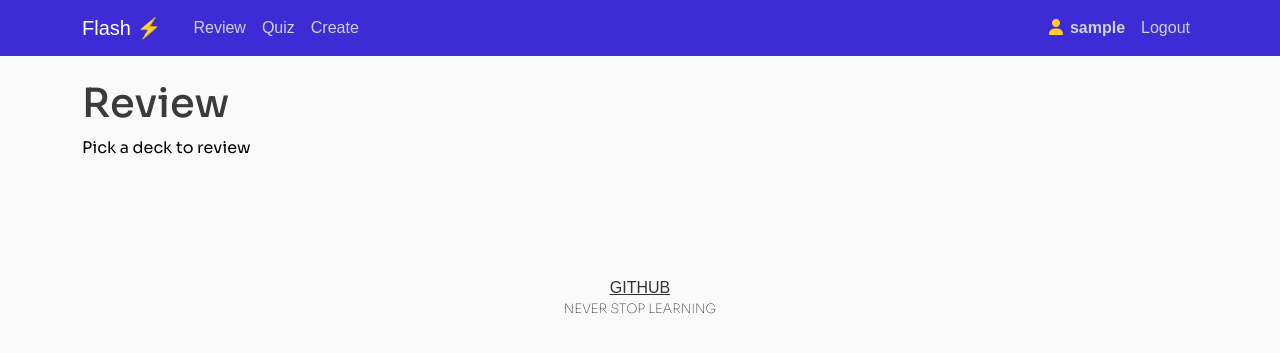
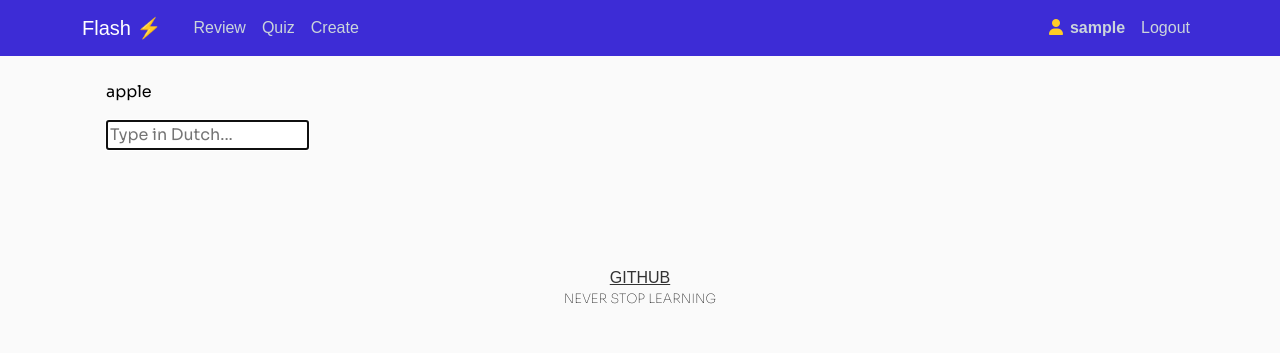
Before and after one commit to thnomas/flash-flask-app, a Flask app: page /review in a window 1280 px wide. Shown: the top 353 px of the page. Run offline with Flask 3, Linux system fonts and the light colour scheme; the visitor is signed in with stand-in values (Sample User, id 1); data that the repository does not hold is empty; some libraries are stand-ins or nearby versions; some web fonts are replaced.

Commit message:
adding some javascript

```diff
--- a/app/routes.py
+++ b/app/routes.py
@@ -64,7 +64,7 @@ def index():
 @login_required
 def review():
     decks = Deck.query.filter_by(user_id=current_user.id).all()
-    return render_template('review.html', decks=decks)
+    return render_template('review_session.html', decks=decks)
 
 @app.get("/quiz")
 @login_required
--- a/app/static/style.css
+++ b/app/static/style.css
@@ -13,6 +13,8 @@ h5,
 h6 {
     color: #3b3b3b;
 }
+
+
 
 .title {
     font-family: "Viga", sans-serif;
@@ -108,7 +110,10 @@ footer p {
     font-size: 0.8rem;
 }
 
-
+.card{
+    margin: 10px;
+    text-align: center;
+}
 
 .card a,
 h3,
@@ -127,7 +132,7 @@ h3 {
     font-weight: 500;
 }
 
-/* .card p {
+.card p {
     font-weight: 100;
     font-size: 1.0rem;
     padding: 10px;
@@ -135,7 +140,7 @@ h3 {
 
 .card:hover {
     background: linear-gradient(200deg, rgba(251, 255, 44, 0.829) 0%, rgba(240, 255, 63, 0.87) 100%);
-} */
+}
 
 .username {
     font-weight: 900;
--- a/app/templates/review.html
+++ /dev/null
@@ -1,13 +0,0 @@
-{% extends "base.html" %}
-{% block content %}
-<h1>Review</h1>
-<p>Pick a deck to review</p>
-
-{% for deck in decks %}
-<hr>
-    <a href="{{ url_for('review_deck', deck_id=deck.id) }}">{{ deck.title }}</a>
-    <hr>
-
-{% endfor %}
-
-{% endblock content %}
--- /dev/null
+++ b/app/templates/review_session.html
@@ -0,0 +1,65 @@
+{% extends "base.html" %}
+{% block content %}
+
+    <div class="container">
+        <p id="word-container"></p>
+        <input type="text" id="answer-input" placeholder="Type in Dutch...">
+        <p id="feedback"></p>
+    </div>
+    <script>
+       document.addEventListener("DOMContentLoaded", async () => {
+    const words = [
+        { english: "apple", dutch: "appel" },
+        { english: "banana", dutch: "banaan" },
+        { english: "orange", dutch: "sinaasappel" }
+    ];
+
+    const wordContainer = document.getElementById("word-container");
+    const input = document.getElementById("answer-input");
+    const feedback = document.getElementById("feedback");
+    let currentWordIndex = 0;
+
+    function nextWord() {
+        if (currentWordIndex < words.length) {
+            wordContainer.textContent = words[currentWordIndex].english;
+            input.value = "";
+            feedback.textContent = "";
+            feedback.style.color = "black";
+            input.focus();
+        } else {
+            wordContainer.textContent = "You've completed the words!";
+            input.style.display = "none";
+        }
+    }
+
+    input.addEventListener("input", () => {
+        checkAnswer();
+    });
+
+    function checkAnswer() {
+        const correctAnswer = words[currentWordIndex].dutch.toLowerCase();
+        const userAnswer = input.value.trim().toLowerCase();
+
+        if (userAnswer === correctAnswer) {
+            feedback.textContent = "Correct!";
+            feedback.style.color = "green";
+            input.style.backgroundColor = "lightgreen";
+            setTimeout(() => {
+                currentWordIndex++;
+                input.style.backgroundColor = "white";
+                nextWord();
+            }, 1000);
+        } else {
+            feedback.textContent = "";
+            input.style.backgroundColor = "white";
+        }
+    }
+
+    nextWord();
+});
+
+    </script>
+
+
+
+{% endblock content %}
```
Also changed, not shown: app/templates/index.html (+13 -7 lines).
